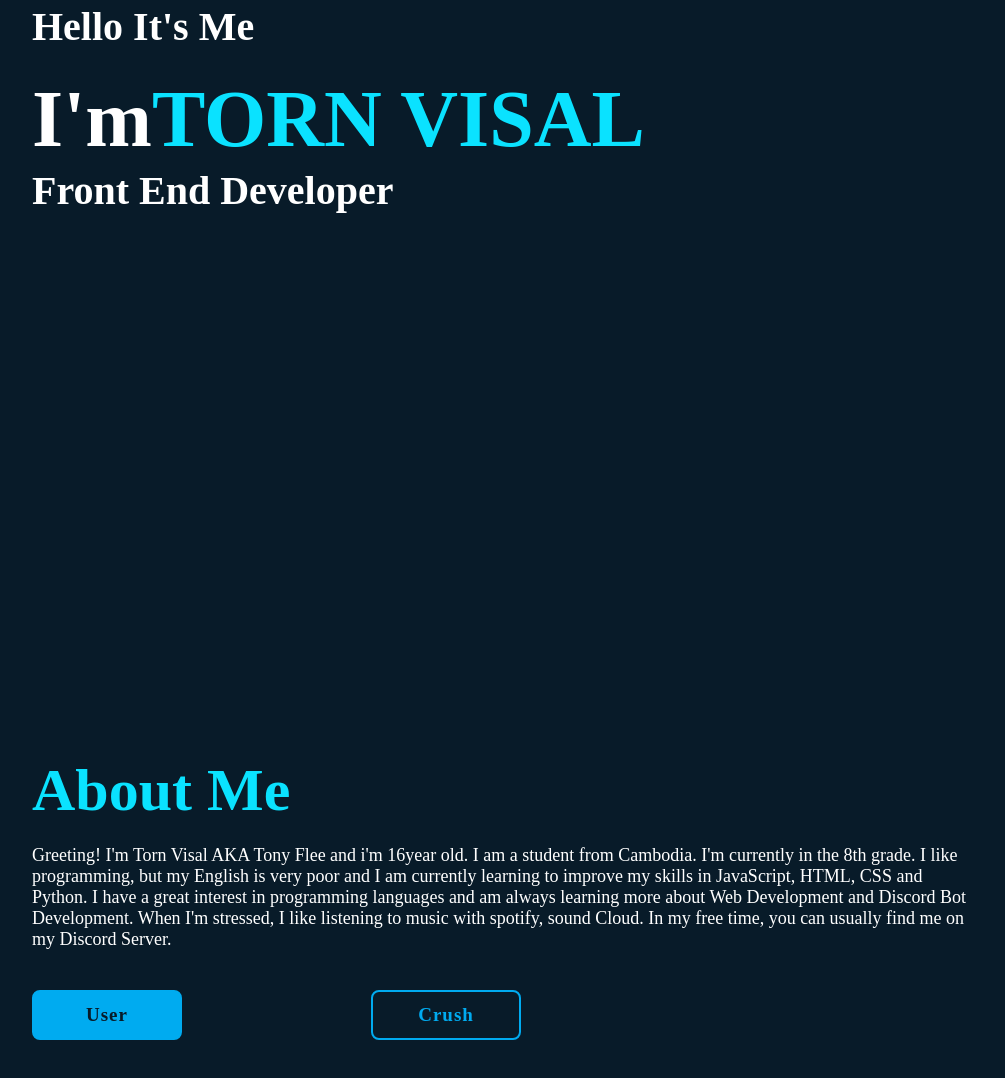
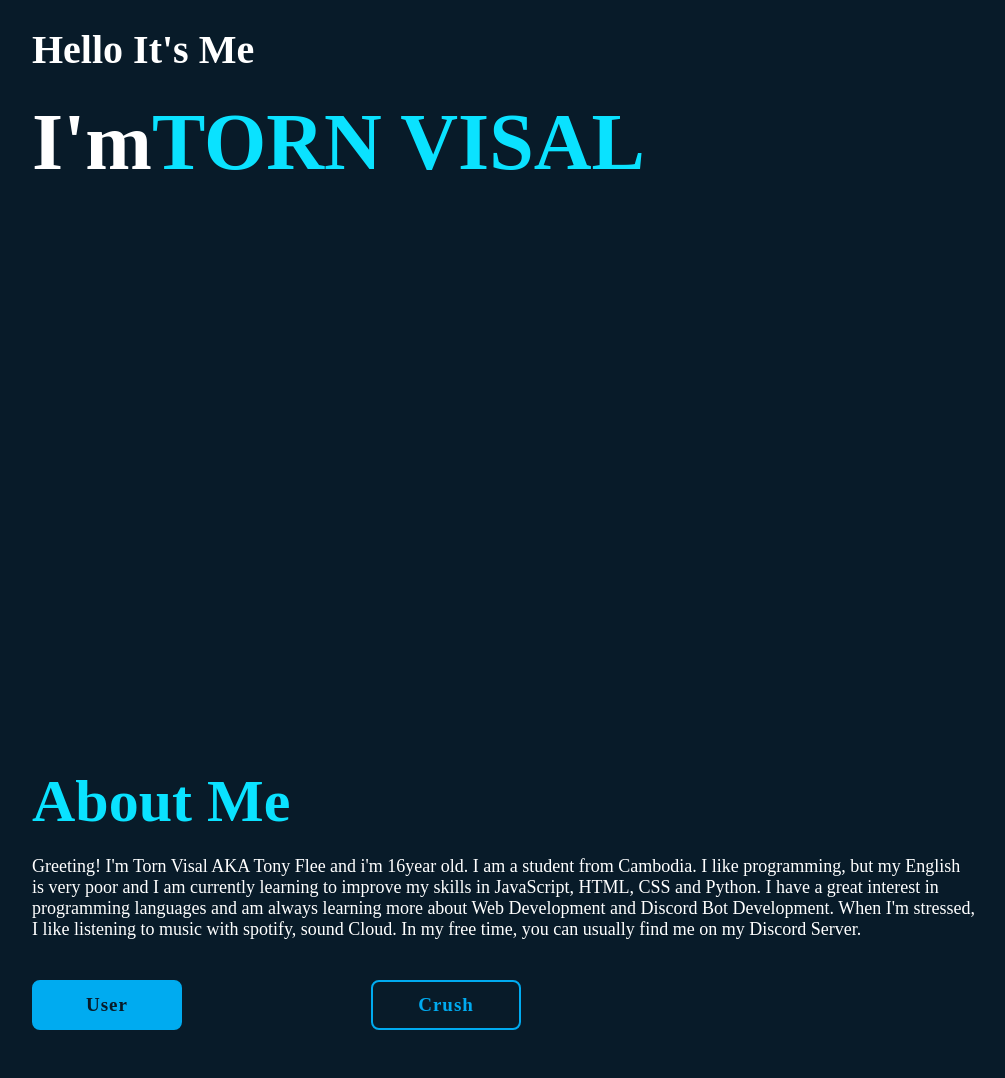
Before and after one commit to TonyFlee/Torn-Visal, a plain HTML site: page index.html in a window 1280 px wide. Shown: the part 302-1380 px from the top of the page, without its empty margins (96-1101 px from the left). Drawn offline with nearby package versions, Linux system fonts and the light colour scheme.

Commit message:
Update index.html

```diff
--- a/index.html
+++ b/index.html
@@ -26,14 +26,14 @@
       <div class="home-content">
       <h1>Hello It's Me</h1>
       <h3>I'm <span>TORN VISAL</span></h3>
-      <h4>Front End Developer</h4>
+      <h4></h4>
       </div>
     </section>
 
     <section id="about" class="about">
       <div class="about-content">
       <h1>About Me</h1>
-      <p>Greeting! I'm Torn Visal AKA Tony Flee and i'm 16year old. I am a student from Cambodia. I'm currently in the 8th grade. I like programming, but my English is very poor and I am currently learning to improve my skills in JavaScript, HTML, CSS and Python. I have a great interest in programming languages and am always learning more about Web Development and Discord Bot Development. When I'm stressed, I like listening to music with spotify, sound Cloud. In my free time, you can usually find me on my Discord Server. </p>
+      <p>Greeting! I'm Torn Visal AKA Tony Flee and i'm 16year old. I am a student from Cambodia. I like programming, but my English is very poor and I am currently learning to improve my skills in JavaScript, HTML, CSS and Python. I have a great interest in programming languages and am always learning more about Web Development and Discord Bot Development. When I'm stressed, I like listening to music with spotify, sound Cloud. In my free time, you can usually find me on my Discord Server. </p>
 
           <div class="btn-box">
         <a href="https://discordapp.com/users/911160495682240545" target="_blank">User</a>
```
